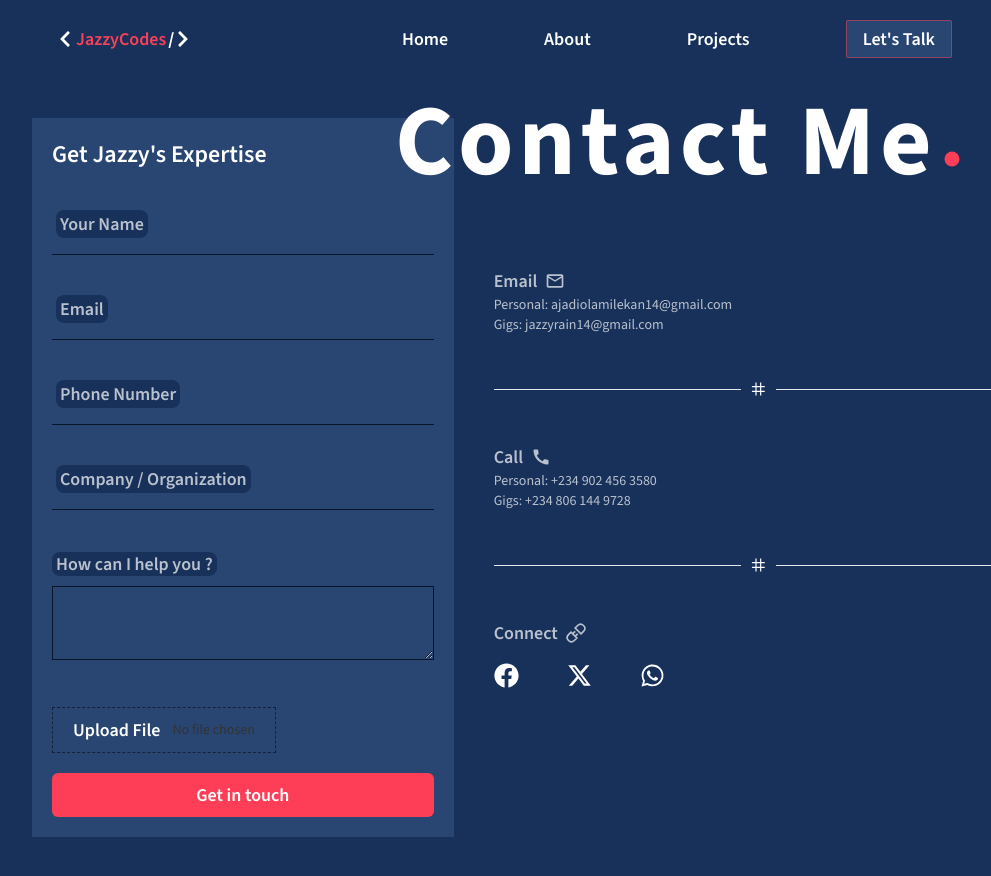
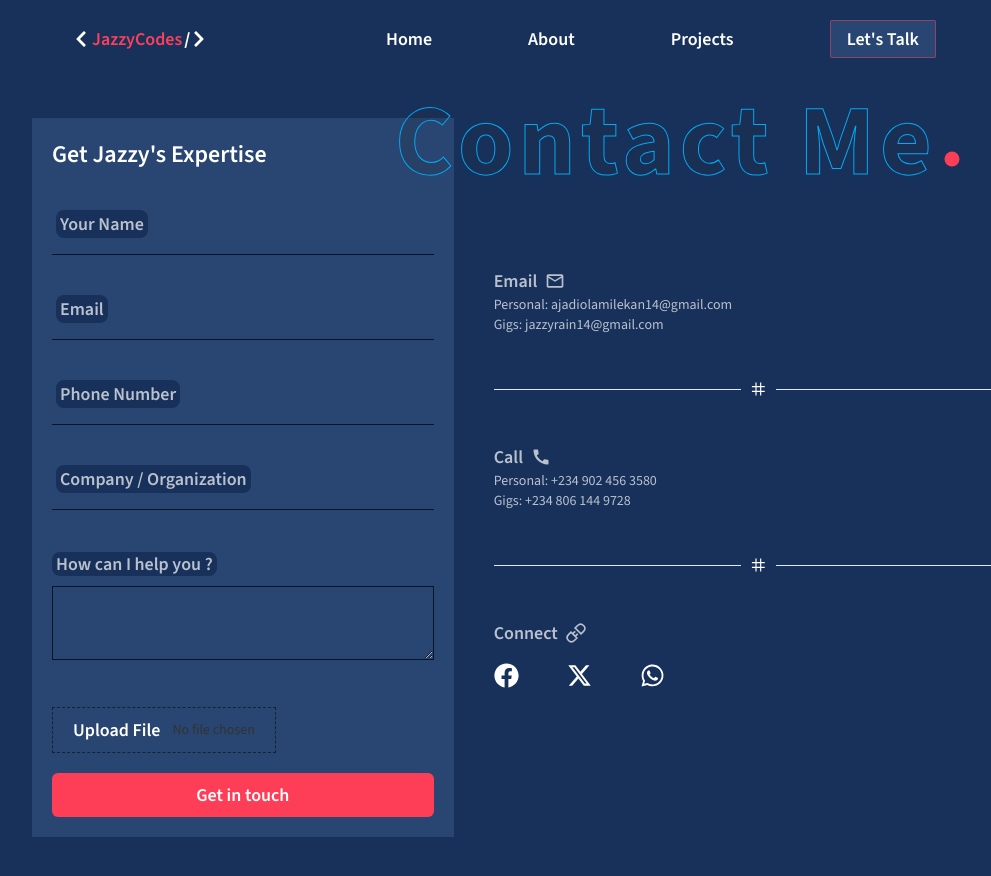
Before and after one commit to JazzyRain14/Jazzy-Codes, a React (Vite) app: page /contactme in a window 1280 px wide. Shown: the whole page, without its empty margins (112-1103 px from the left). Built offline with nearby package versions, Linux system fonts and the light colour scheme.

Commit message:
completed some of the pages responsiveness and some edits

```diff
--- a/src/App.css
+++ b/src/App.css
@@ -82,9 +82,9 @@
 
 /* for contactForm */
 
-.field label{
+.field label {
   padding-inline: 0.25rem;
-  transition: translate 250ms, background-color 250ms, border-color 250ms
+  transition: translate 250ms, background-color 250ms, border-color 250ms;
 }
 
 .field:focus-within label,
@@ -95,14 +95,10 @@
   color: transparent;
 }
 
-
-
-
-
 /* For Menu.jsx */
 .popover {
   display: none;
-  box-shadow: 0px 6px 8px rgba(19, 19, 19, .7);
+  box-shadow: 0px 6px 8px rgba(19, 19, 19, 0.7);
 }
 
 .popover:target {
@@ -129,7 +125,7 @@
   text-align: center;
 }
 
-.nav_list  {
+.nav_list {
   list-style-type: none;
 }
 
@@ -149,19 +145,19 @@
   text-transform: uppercase;
   transform: translateY(200px);
   opacity: 0;
- animation: 2s slideUp ease forwards .5s;
+  animation: 2s slideUp ease forwards 0.5s;
   position: relative;
 }
 
 .nav_list li::before {
- content: '';
+  content: "";
   position: absolute;
   height: 2px;
   width: 0px;
   left: 0;
   bottom: 10px;
- background: #BF2E97;
- transition: all .5s ease;
+  background: #bf2e97;
+  transition: all 0.5s ease;
 }
 
 .nav_list li:hover:before {
@@ -185,12 +181,12 @@
   font-size: 30px;
   align-items: center;
   justify-content: center;
- background-color: #BF2E97;
+  background-color: #bf2e97;
   color: #fff;
   content: "×";
   cursor: pointer;
   opacity: 0;
- animation: 1s fadeIn ease forwards .5s;
+  animation: 1s fadeIn ease forwards 0.5s;
 }
 
 @keyframes grow {
@@ -213,17 +209,20 @@
   }
 }
 
-
-
-/*  */
-.hoverli{
+/* Menu Links*/
+.hoverli {
   display: inline-block;
   background-color: #191919;
   padding: 4px 6px;
   border-radius: 50%;
   transition: transform 1s ease-in-out;
 }
-.hoverli:hover{
+.hoverli:hover {
   /* border: thin solid; */
   transform: rotateY(180deg);
 }
+
+/* ContactMe text */
+.contactANIME {
+  -webkit-text-stroke: 1px #03a9f4;
+}
--- a/src/components/Contactpg.jsx
+++ b/src/components/Contactpg.jsx
@@ -6,6 +6,7 @@ import { GrConnect } from "react-icons/gr";
 import { Link } from "react-router";
 import { FaFacebook, FaLinkedin, FaWhatsapp } from "react-icons/fa";
 import { FaXTwitter } from "react-icons/fa6";
+import { motion } from "motion/react";
 const Contactpg = () => {
   const [fileName, setFileName] = useState("No file chosen");
   const handleFileChange = (event) => {
@@ -14,11 +15,19 @@ const Contactpg = () => {
   };
 
   return (
-    <div className="overflow-hidden relative md:px-14 lg:px-28 py-10 gap-10 flex justify-between max-md:justify-center items-center h-full w-full">
-      <h1 className="absolute tracking-wider leading-tight translate-x-64 w-full -right-[18%] max-md:-right-[20%] lg:top-0 top-2 text-white flex items-baseline font-bold text-[65px] lg:text-[100px] max-sm:hidden">
-        Contact Me <GoDotFill size={30} className="text-secondary-button" />
-      </h1>
-      <div className="max-md:w-[80%] max-sm:w-full p-5 bg-primary-button">
+    <div className="overflow-hidden relative md:px-14 lg:px-28 py-10 gap-10 flex justify-between max-md:justify-center items-center h-full w-full transition-all duration-300 ease-in-out">
+      <div className="absolute translate-x-48 md:translate-x-64 w-full -right-[18%] max-md:-right-[20%] lg:top-0 top-2 max-sm:hidden  transition-all duration-300 ease-in-out">
+        <motion.h1
+          initial={{ x: "-100%", opacity: 0 }}
+          whileInView={{ x: 0, opacity: 1 }}
+          viewport={{ once: true }}
+          transition={{ type: "spring", stiffness: 50 }}
+          className="tracking-wider contactANIME absolute leading-tight flex items-baseline font-bold text-[65px] text-gray-800/20 lg:text-[100px]"
+        >
+          Contact Me <GoDotFill size={30} className="text-secondary-button" />
+        </motion.h1>
+      </div>
+      <div className="max-md:w-[80%] max-sm:w-full p-5 bg-primary-button transition-all duration-300 ease-in-out">
         <h1 className="mb-10 text-2xl font-semibold text-white">
           Get Jazzy's Expertise
         </h1>
@@ -117,7 +126,7 @@ const Contactpg = () => {
           </div>
         </div>
       </div>
-      <div className="md:flex flex-col flex-1 space-y-8 hidden">
+      <div className="md:flex  transition-all duration-300 ease-in-out flex-col flex-1 space-y-8 hidden">
         <div className="py-3">
           <h1 className="flex items-center gap-2 text-lg font-semibold text-white/70">
             Email <MdOutlineEmail size={20} />
--- a/src/components/NavBar.jsx
+++ b/src/components/NavBar.jsx
@@ -14,7 +14,7 @@ const NavBar = ({ openNav }) => {
   const navigate = useNavigate();
   return (
     <>
-      <div className="flex items-center justify-between md:px-10 lg:mx-24 py-3 lg:py-5">
+      <div className="flex items-center justify-between sm:px-6 md:px-14 lg:mx-24 py-3 lg:py-5">
         <div>
           <Link to="/">
             <h1 className="flex text-secondary text-base lg:text-lg font-semibold gap-0.5 items-center">
```
Lines whose indentation alone changed are shown as unchanged.
